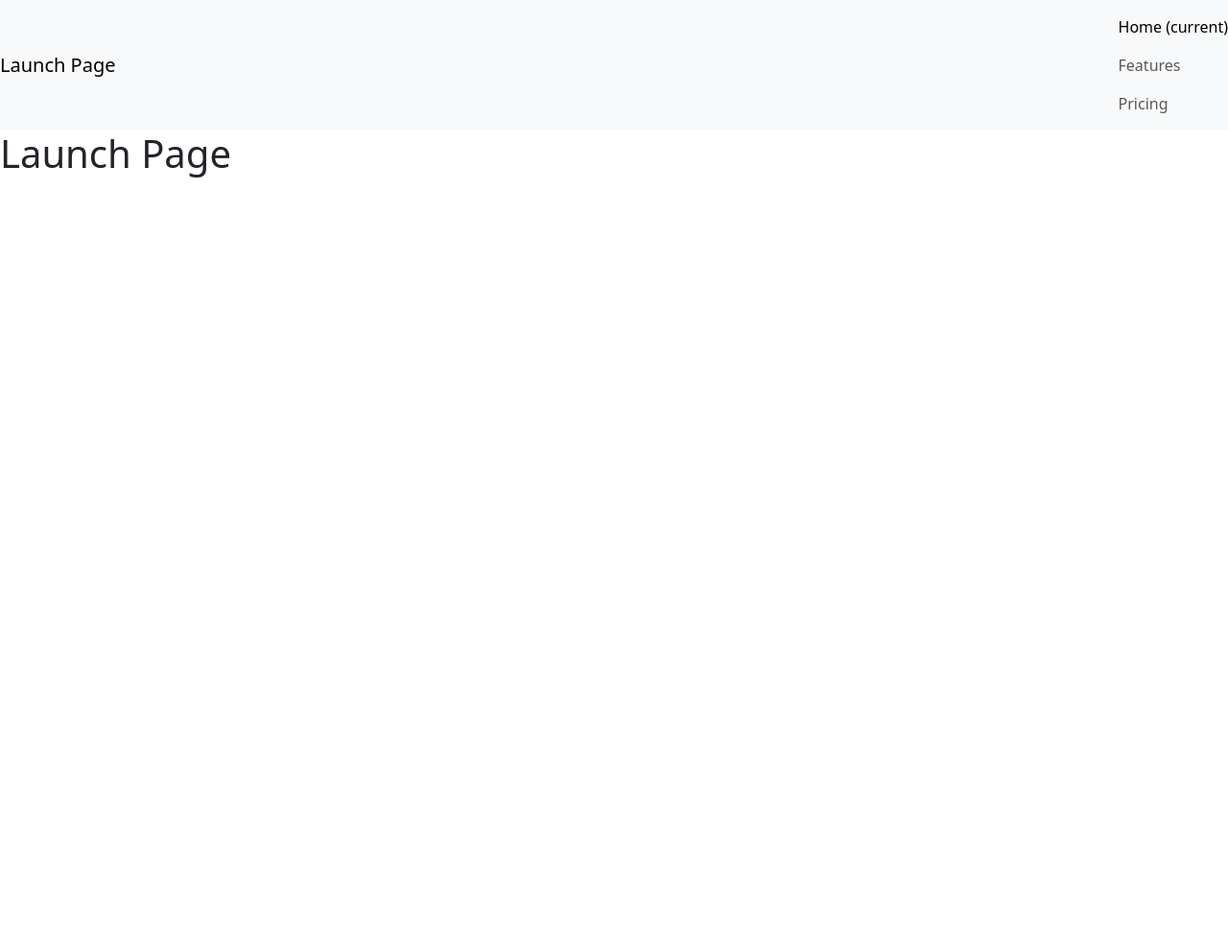
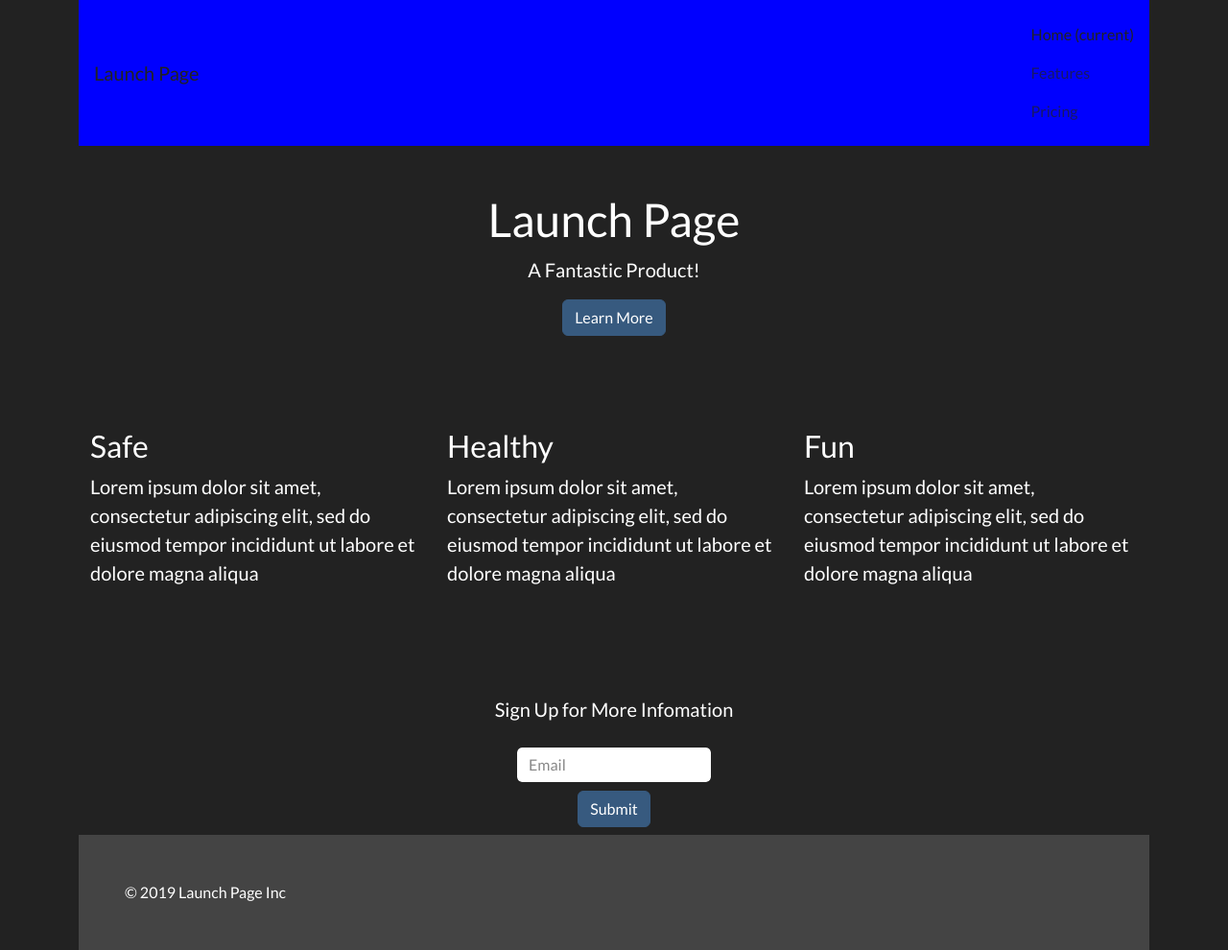
Before and after one commit to NYTLAIT/ACS-1920-Launch-Page, a plain HTML site: page index.html in a window 1280 px wide. Shown: the whole page at 96% size. Before the commit the page ends 800 px from the top, so only its background shows below. Drawn offline with nearby package versions, Linux system fonts and the light colour scheme.

Commit message:
Did part 2, some things are just not working for some reason

```diff
--- a/index.html
+++ b/index.html
@@ -4,17 +4,23 @@
         <meta charset="UTF-8">
         <meta name="viewport" content="width=device-width, initial-scale=1.0">
         <meta http-equiv="X-UA-Compatible" content="ie=edge">
-        <title>Document</title>
+        <title>Launch Page Tutorial</title>
 
+        <!-- BOOTSTRAP -->
         <link href="https://cdn.jsdelivr.net/npm/bootstrap@5.3.8/dist/css/bootstrap.min.css" rel="stylesheet" integrity="sha384-sRIl4kxILFvY47J16cr9ZwB07vP4J8+LH7qKQnuqkuIAvNWLzeN8tE5YBujZqJLB" crossorigin="anonymous">
-        <script src="https://cdn.jsdelivr.net/npm/bootstrap@5.3.8/dist/js/bootstrap.bundle.min.js" integrity="sha384-FKyoEForCGlyvwx9Hj09JcYn3nv7wiPVlz7YYwJrWVcXK/BmnVDxM+D2scQbITxI" crossorigin="anonymous"></script>
+        <!-- BOOTSTRAP THEME -->
+        <link rel="stylesheet" href="https://bootswatch.com/5/darkly/bootstrap.min.css">
+        <!-- CUSTOM STYLES -->
+        <link rel="stylesheet" href="styles.css">
     </head>
+
     <body>
+        <div class="container">
 
             <!-- NAVBAR -->
-            <nav class="navbar navbar-light bg-light">
+            <nav class="navbar navbar-light">
                 <a class="navbar-brand" href="#">Launch Page</a>
-                <div class="navbar-nav">
+                <div class="navbar-nav nav">
                     <a class="nav-item nav-link active" href="#">Home <span class="sr-only">(current)</span></a>
                     <a class="nav-item nav-link" href="#">Features</a>
                     <a class="nav-item nav-link" href="#">Pricing</a>
@@ -22,15 +28,47 @@
             </nav>
 
             <!-- HERO -->
-
+            <div class="jumbotron text-center pt-5">
                 <h1>Launch Page</h1>
-
+                <p class="lead">A Fantastic Product!</p>
+                <a href="#" class="btn btn-primary">Learn More</a>
+            </div>
 
             <!-- BENEFITS -->
-
+            <div class="container mb-5 mt-5 pb-5 pt-5">
+                <div class="row">
+                    <div class="col-lg-4">
+                        <h3>Safe</h3>
+                        <p class="lead">Lorem ipsum dolor sit amet, consectetur adipiscing elit, sed do eiusmod tempor incididunt ut labore et dolore magna aliqua</p>
+                    </div>
+                    <div class="col-lg-4">
+                        <h3>Healthy</h3>
+                        <p class="lead">Lorem ipsum dolor sit amet, consectetur adipiscing elit, sed do eiusmod tempor incididunt ut labore et dolore magna aliqua</p>
+                    </div>
+                    <div class="col-lg-4">
+                        <h3>Fun</h3>
+                        <p class="lead">Lorem ipsum dolor sit amet, consectetur adipiscing elit, sed do eiusmod tempor incididunt ut labore et dolore magna aliqua</p>
+                    </div>
+                </div>
+            </div>
 
             <!-- CALL TO ACTION -->
+            <div class="jumbotron text-center mb-0">
+                <p class="lead mb-4">Sign Up for More Infomation</p>
+                <div class="d-flex justify-content-center">
+                    <form action="#" class="form-inline">
+                        <input type="text" class="form-control mb-2 mr-sm-2" placeholder="Email"/>
+                        <button type="submit" class="btn btn-primary mb-2">Submit</button>
+                    </form>
+                </div>
+            </div>
 
+            <!-- FOOTER -->
+            <div class="bg-secondary p-5 text-white">
+                &copy; 2019 Launch Page Inc
+            </div>
+
+        </div>
           <script src="https://cdn.jsdelivr.net/npm/bootstrap@5.3.8/dist/js/bootstrap.bundle.min.js" integrity="sha384-FKyoEForCGlyvwx9Hj09JcYn3nv7wiPVlz7YYwJrWVcXK/BmnVDxM+D2scQbITxI" crossorigin="anonymous"></script>
     </body>
 </html>
--- /dev/null
+++ b/styles.css
@@ -0,0 +1,9 @@
+.navbar {
+    padding: 1rem;
+    background-color: blue;
+}
+
+.btn-primary:hover {
+    background-color: blue;
+    color: white;
+}
```
Lines whose indentation alone changed are shown as unchanged.
